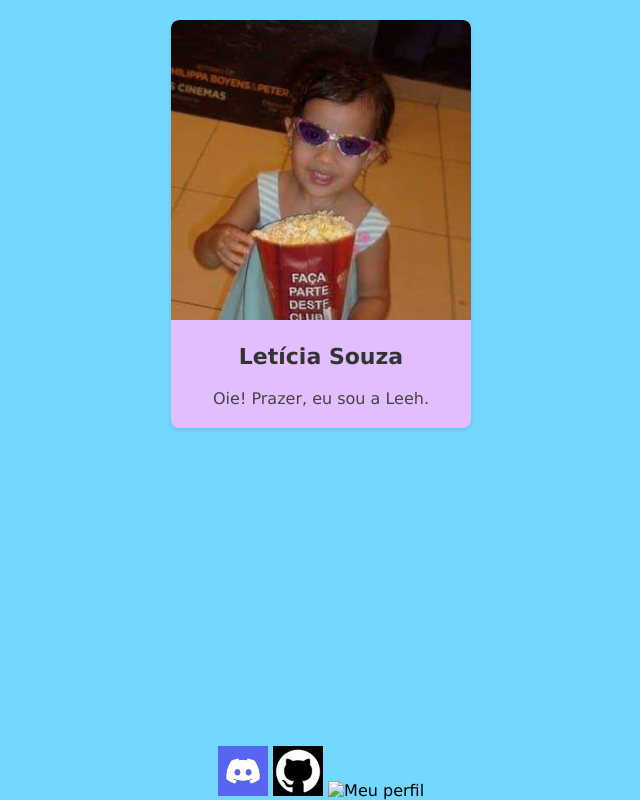
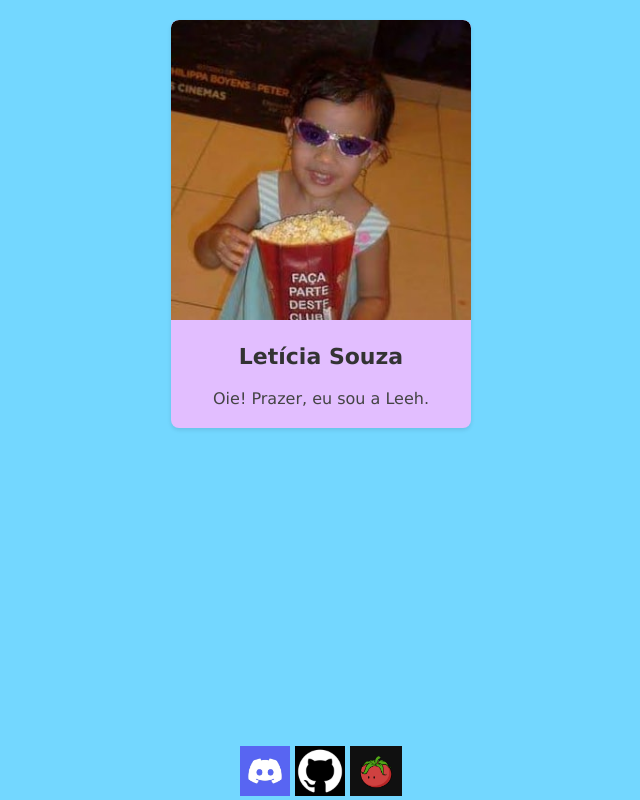
Before and after one commit to leehssf/leehssf.github.io, a plain HTML site: page index.html in a window 1280 px wide. Shown: the whole page, without its empty margins (319-959 px from the left). Drawn offline with Linux system fonts and the light colour scheme; a web font is replaced by a local one.

Commit message:
Update index.html
Icon do tomato atualizado

```diff
--- a/index.html
+++ b/index.html
@@ -17,7 +17,7 @@
     <center>
       <img src="b5d4ce10a744861ffd3314d20d116976.jpg" onclick="window.location.href='https://discord.com/users/738228868749590618';" height="50" widget="50" alt="Meu perfil">
       <img src="64880b9b0fe5b53bbe3f7280d262b33f.jpg" onclick="window.location.href='https://github.com/leehssf';" height="50" widget="50" alt="Meu perfil">
-      <img src="314 Sem Título_20240930011113.png" onclick="window.location.href='https://tomatoanimes.com/user?id=a58715a0-7cf5-11ef-a92b-8d53c36429dc';" height="50" widget="50" alt="Meu perfil">
+      <img src="314 Sem Título_20240930010545.png" onclick="window.location.href='https://tomatoanimes.com/user?id=a58715a0-7cf5-11ef-a92b-8d53c36429dc';" height="50" widget="50" alt="Meu perfil">
     </center>
   </footer>
 </body>
```
